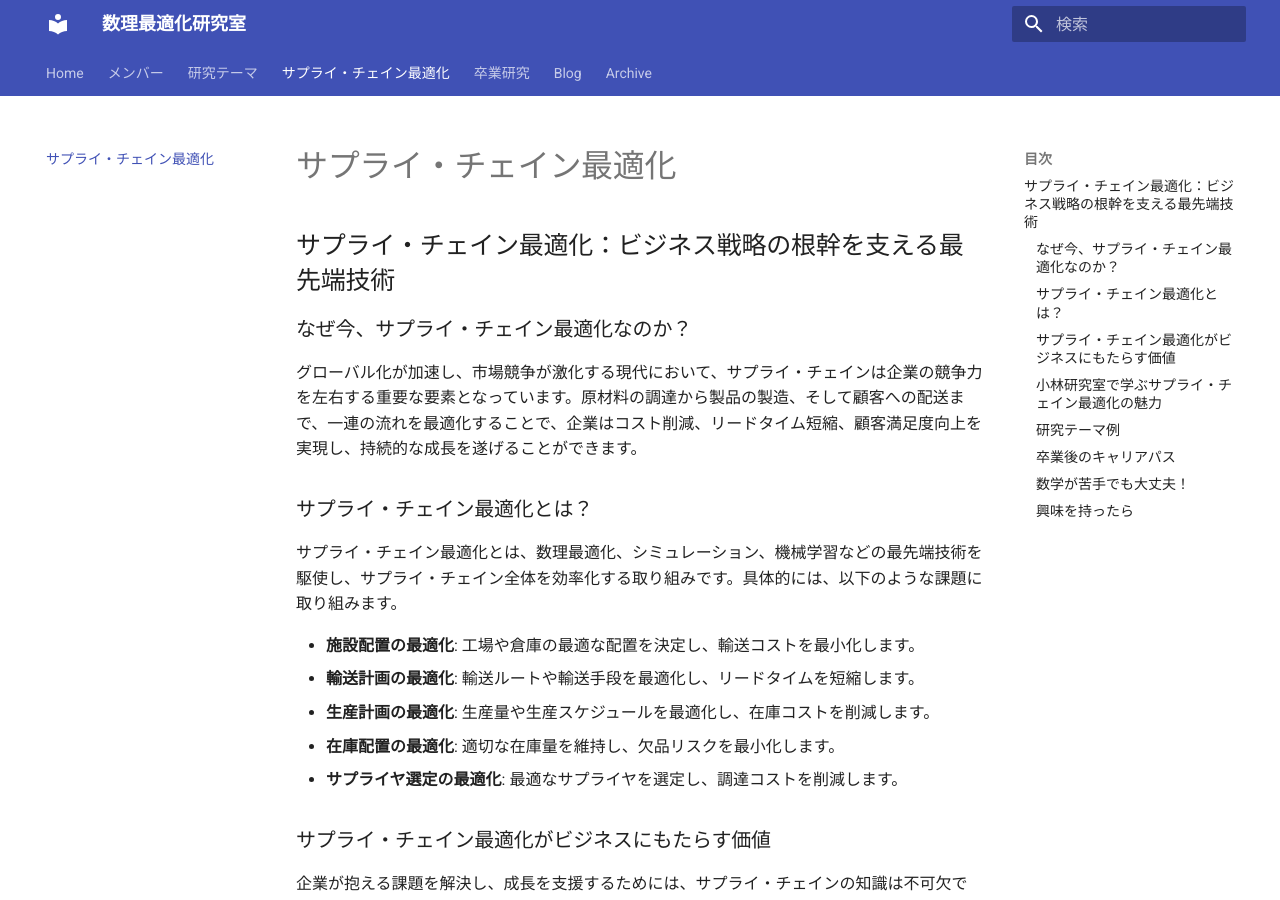
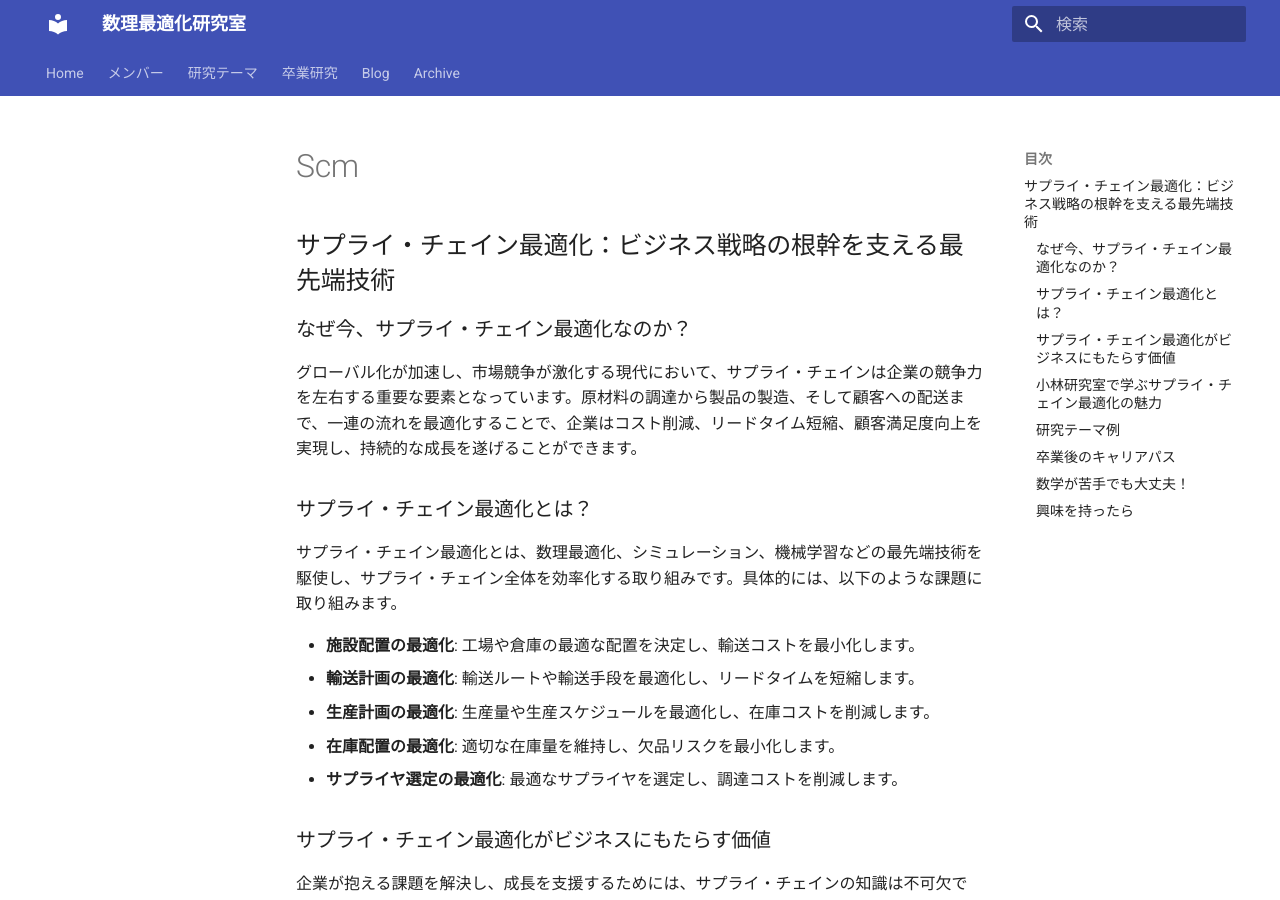
Before and after one commit to kbys-lab/kbys-lab.github.io, an MkDocs documentation site: the page built from docs/scm.md, in a window 1280 px wide and 900 px high. Built offline with MkDocs 1.6.1 and Material for MkDocs 9.7.7, drawn with Linux system fonts in a browser that asks for light colours.

Commit message:
Remove supply chain optimization page from navigation menu

```diff
--- a/mkdocs.yml
+++ b/mkdocs.yml
@@ -18,7 +18,6 @@ nav:
     - 教員: members/faculty.md
     - 学生: members/students.md
   - 研究テーマ: research.md
-  - サプライ・チェイン最適化: scm.md
   - 卒業研究: thesis/index.md
   - Blog: https://kbys-lab.github.io/blog/
   - Archive: https://kbys-lab.github.io/
```
